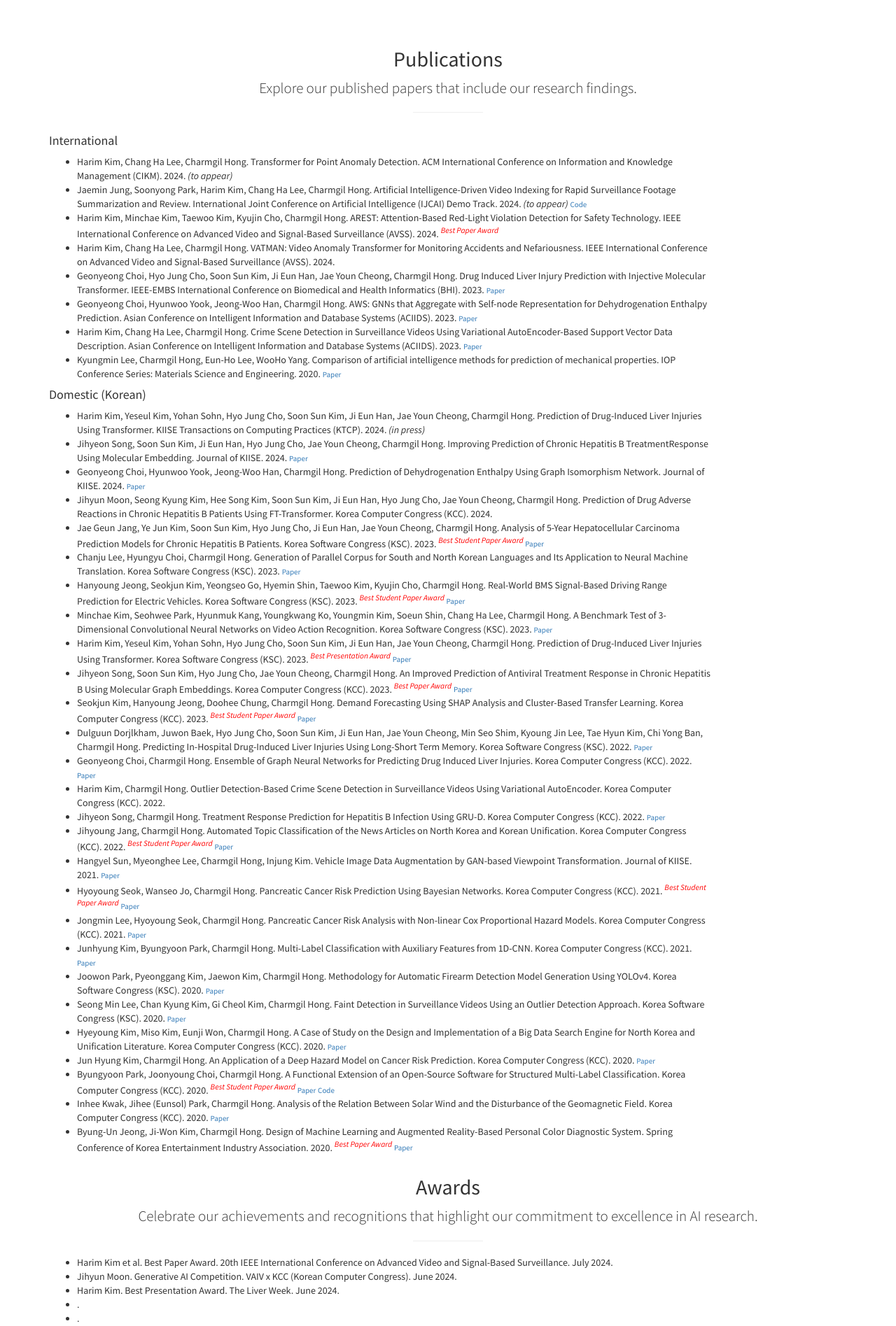
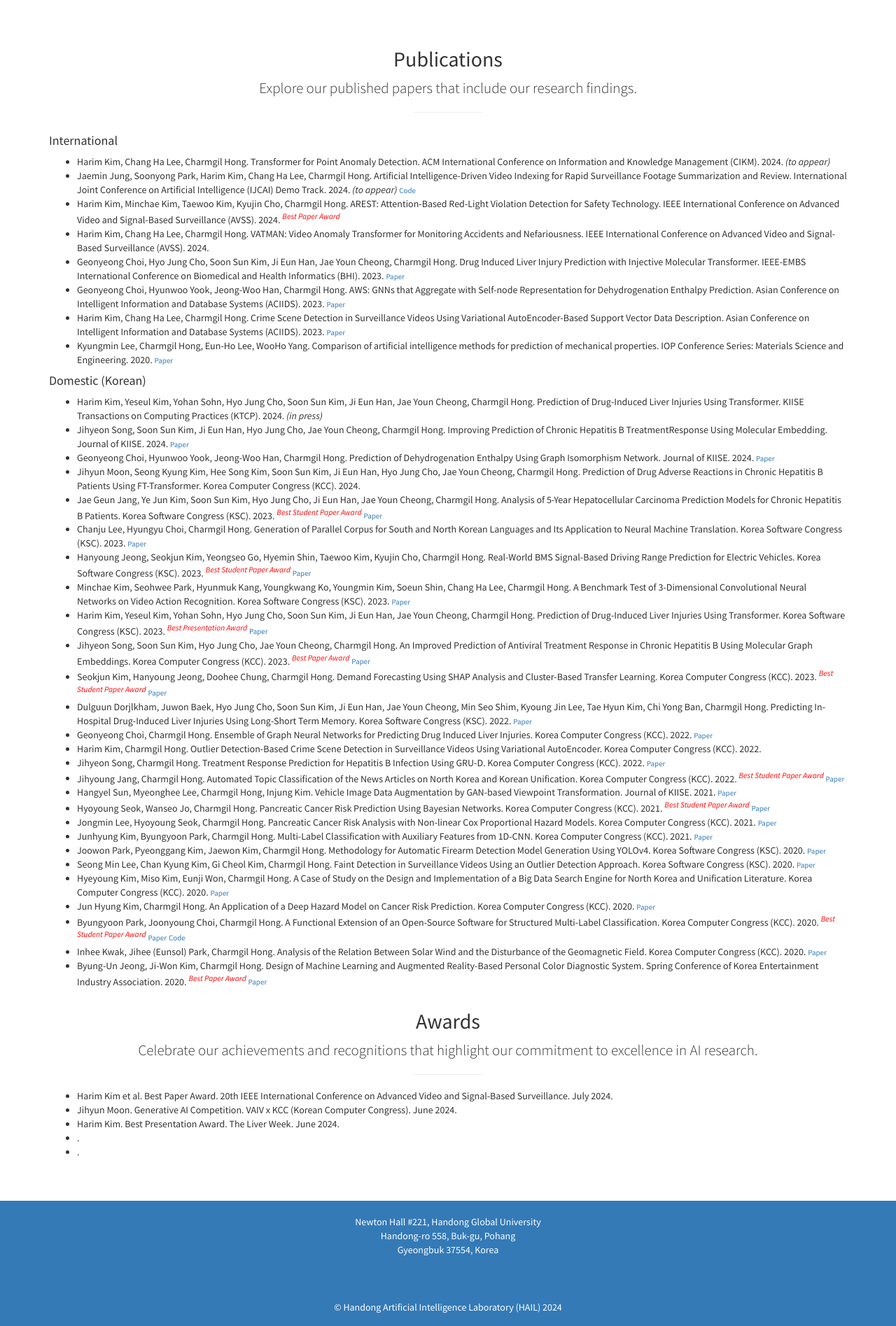
Before and after one commit to nth221/nth221.github.io, a Jekyll site: the page built from index.html, in a window 1280 px wide. Shown: the part 2668-4563 px from the top of the page at 70% size. Built offline with Jekyll 4.4.1, drawn with Linux system fonts in a browser that asks for light colours.

Commit message:
modified:   _includes/portfolio.html

```diff
--- a/_includes/portfolio.html
+++ b/_includes/portfolio.html
@@ -6,7 +6,7 @@
         <p class="lead">Explore our published papers that include our research findings.</p>
         <hr class="small">
         <div class="row">
-          <div class="col-lg-10 text-left">
+          <div class="col-lg-12 text-left">
             <h4>International</h4>
             <ul class="publication-list">
               <li>Harim Kim, Chang Ha Lee, Charmgil Hong. Transformer for Point Anomaly Detection. ACM International Conference on Information and Knowledge Management (CIKM). 2024. <em>(to appear)</em></li>
```
